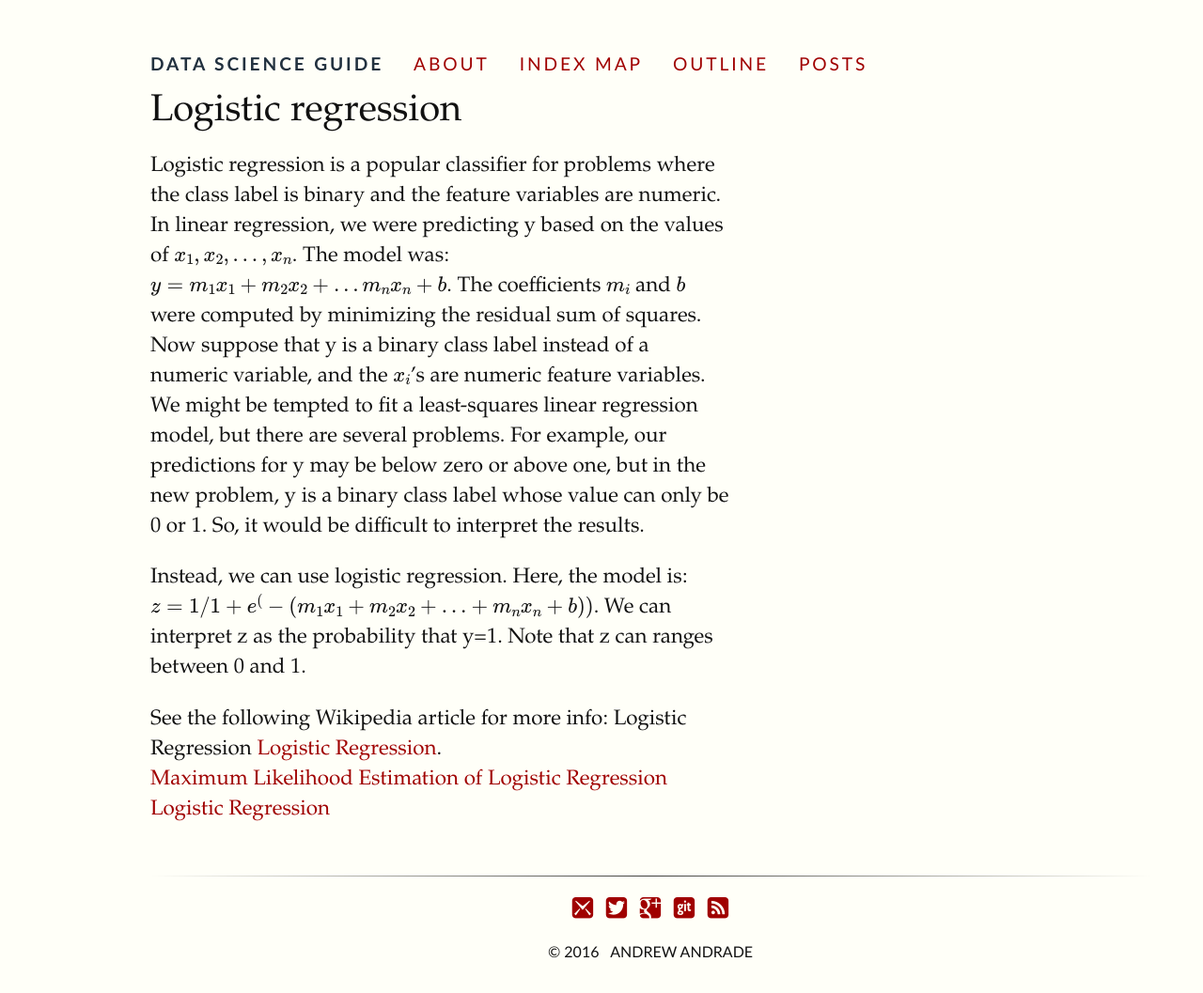
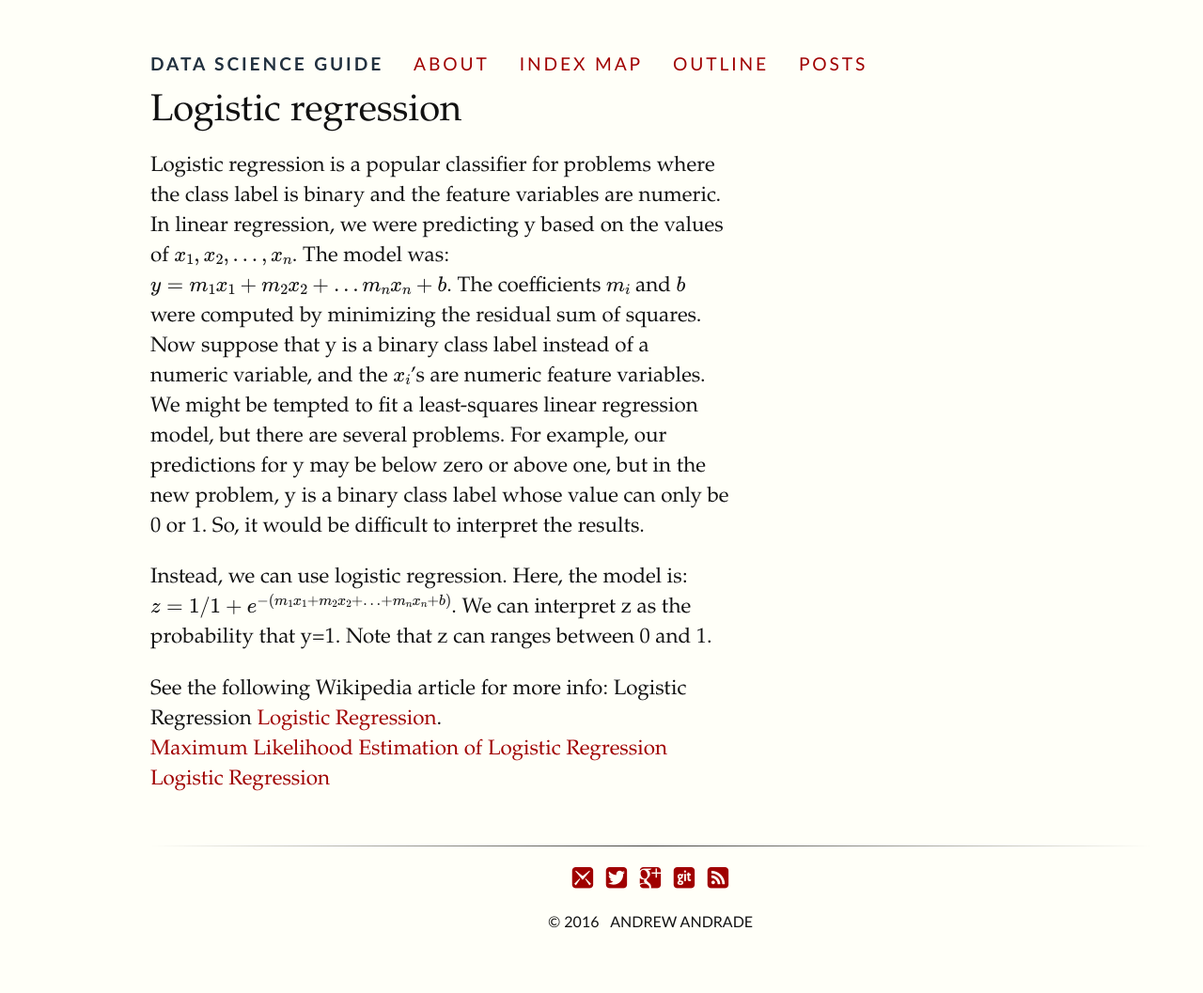
Before and after one commit to datascienceguide/datascienceguide.github.io, a Jekyll site: the page built from _posts/prediction/classification/2016-10-26-logistic-regression.md, in a window 1280 px wide. Shown: the whole page at 94% size. Built offline with Jekyll 4.4.1, drawn with Linux system fonts in a browser that asks for light colours; formulas are drawn with MathJax 3; after the commit the page ends 1025 px from its top, so only the background shows below that.

```diff
--- a/_posts/prediction/classification/2016-10-26-logistic-regression.md
+++ b/_posts/prediction/classification/2016-10-26-logistic-regression.md
@@ -7,7 +7,7 @@
 
 Logistic regression is a popular classifier for problems where the class label is binary and the feature variables are numeric.  In linear regression, we were predicting y based on the values of $$ x_1, x_2, …, x_n$$.  The model was: $$y = m_1 x_1 + m_2 x_2 + … m_n x_n + b$$.  The coefficients $$m_i$$ and $$b$$ were computed by minimizing the residual sum of squares.  Now suppose that y is a binary class label instead of a numeric variable, and the $$x_i$$’s are numeric feature variables.  We might be tempted to fit a least-squares linear regression model, but there are several problems.  For example, our predictions for y may be below zero or above one, but in the new problem, y is a binary class label whose value can only be 0 or 1.  So, it would be difficult to interpret the results.
 
-Instead, we can use logistic regression.  Here, the model is: $$z = 1 / 1 + e^(-(m_1 x_1 + m_2 x_2 + … + m_n x_n + b))$$.  We can interpret z as the probability that y=1.  Note that z can ranges between 0 and 1.
+Instead, we can use logistic regression.  Here, the model is: $$z = 1 / 1 + e^{-(m_1 x_1 + m_2 x_2 + … + m_n x_n + b)}$$.  We can interpret z as the probability that y=1.  Note that z can ranges between 0 and 1.
 
 
 See the following Wikipedia article for more info: Logistic Regression [Logistic Regression](http://en.wikipedia.org/wiki/Logistic_regression).
```
